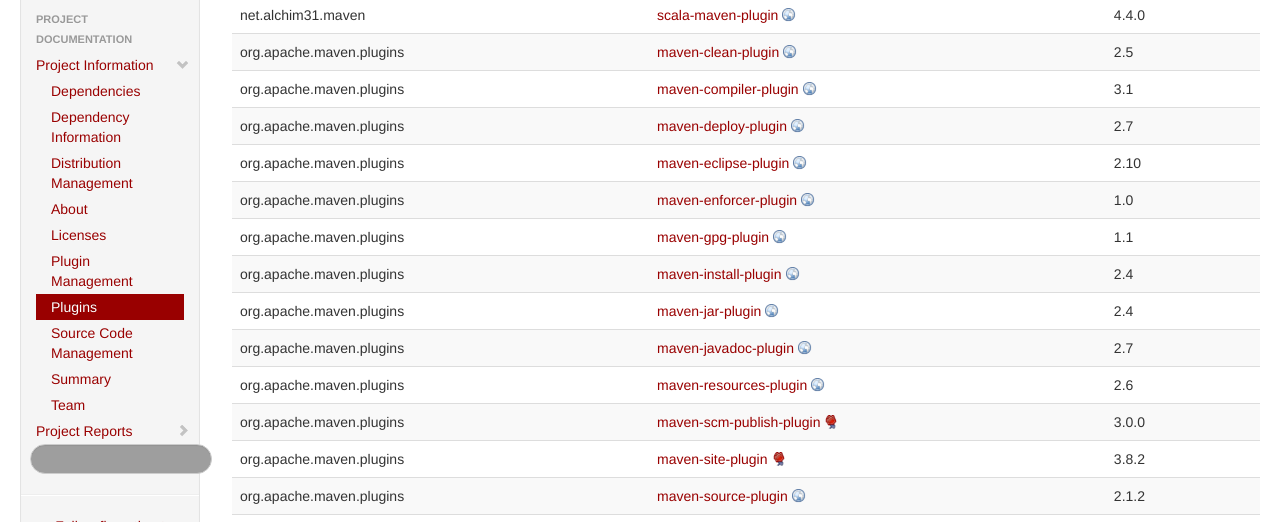
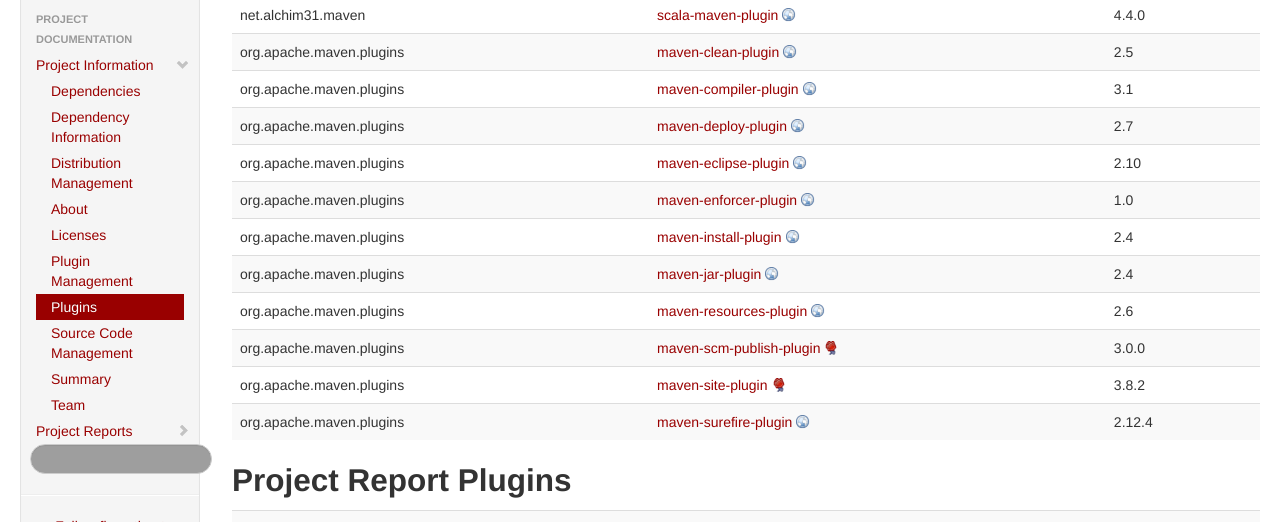
Before and after one commit to finmath/finmath-lib-scala, a plain HTML site: page plugins.html in a window 1280 px wide. Shown: the part 277-799 px from the top of the page. Drawn offline with Linux system fonts and the light colour scheme; grey boxes are pictures that could not be loaded.

Commit message:
Site checkin for project finmath lib scala

```diff
--- a/plugins.html
+++ b/plugins.html
@@ -163,20 +163,12 @@
 <td>1.0</td></tr>
 <tr class="b">
 <td>org.apache.maven.plugins</td>
-<td><a class="externalLink" href="http://maven.apache.org/plugins/maven-gpg-plugin/">maven-gpg-plugin</a></td>
-<td>1.1</td></tr>
-<tr class="a">
-<td>org.apache.maven.plugins</td>
 <td><a class="externalLink" href="http://maven.apache.org/plugins/maven-install-plugin/">maven-install-plugin</a></td>
 <td>2.4</td></tr>
-<tr class="b">
+<tr class="a">
 <td>org.apache.maven.plugins</td>
 <td><a class="externalLink" href="http://maven.apache.org/plugins/maven-jar-plugin/">maven-jar-plugin</a></td>
 <td>2.4</td></tr>
-<tr class="a">
-<td>org.apache.maven.plugins</td>
-<td><a class="externalLink" href="http://maven.apache.org/plugins/maven-javadoc-plugin/">maven-javadoc-plugin</a></td>
-<td>2.7</td></tr>
 <tr class="b">
 <td>org.apache.maven.plugins</td>
 <td><a class="externalLink" href="http://maven.apache.org/plugins/maven-resources-plugin/">maven-resources-plugin</a></td>
@@ -190,10 +182,6 @@
 <td><a class="externalLink" href="https://maven.apache.org/plugins/maven-site-plugin/">maven-site-plugin</a></td>
 <td>3.8.2</td></tr>
 <tr class="a">
-<td>org.apache.maven.plugins</td>
-<td><a class="externalLink" href="http://maven.apache.org/plugins/maven-source-plugin/">maven-source-plugin</a></td>
-<td>2.1.2</td></tr>
-<tr class="b">
 <td>org.apache.maven.plugins</td>
 <td><a class="externalLink" href="http://maven.apache.org/surefire/maven-surefire-plugin">maven-surefire-plugin</a></td>
 <td>2.12.4</td></tr></table></section><section>
```
